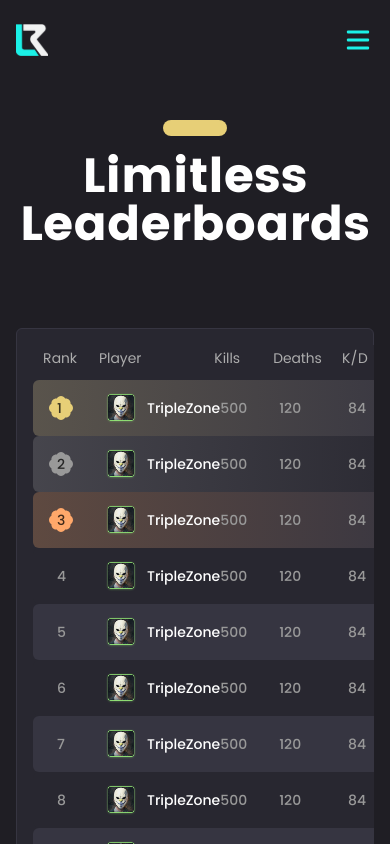
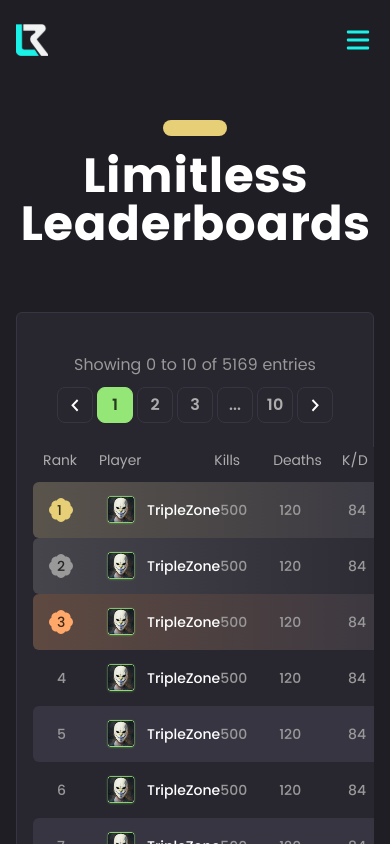
Before and after one commit to jaguar-person/limitless-website, a Next.js app: page /leaderboard in a window 390 px wide. Shown: the top 844 px of the page. Built offline with nearby package versions, Linux system fonts and the light colour scheme.

Commit message:
fix: leaderboard mobile

```diff
--- a/src/modules/leaderboard/index.tsx
+++ b/src/modules/leaderboard/index.tsx
@@ -8,7 +8,7 @@ const LeaderBoard: React.FC = () => {
   const [isLeaderBoard, setLeaderBoard] = useState(true);
   const isMobile = useIsMobile();
   return (
-    <div className="mt-16 md:mt-48 mb-48 md:mb-20 gap-20 flex flex-col items-center">
+    <div className="mt-16 md:mt-48 mb-48 md:mb-20 gap-16 md:gap-20 flex flex-col items-center">
       <div className="flex flex-col gap-4 text-white font-bold text-5xl items-center text-center">
         <Decoration color="points" />
         {!isLeaderBoard && isMobile ? "" : "Limitless Leaderboards"}
--- a/src/modules/leaderboard/main/LeaderBoardTable.tsx
+++ b/src/modules/leaderboard/main/LeaderBoardTable.tsx
@@ -1,5 +1,6 @@
 import React from "react";
 import Table from "../../../components/table";
+import Pagination from "../../../components/pagination";
 
 const tableData = [
   {
@@ -95,7 +96,11 @@ const tableData = [
 ];
 
 const LeaderBoardTable = () => (
-  <div>
+  <div className="flex flex-col gap-6">
+    <div className="md:hidden block"></div>
+    <div className="md:hidden block">
+      <Pagination />
+    </div>
     <Table data={tableData} isLeaderBoardTable={true} />
   </div>
 );
```
